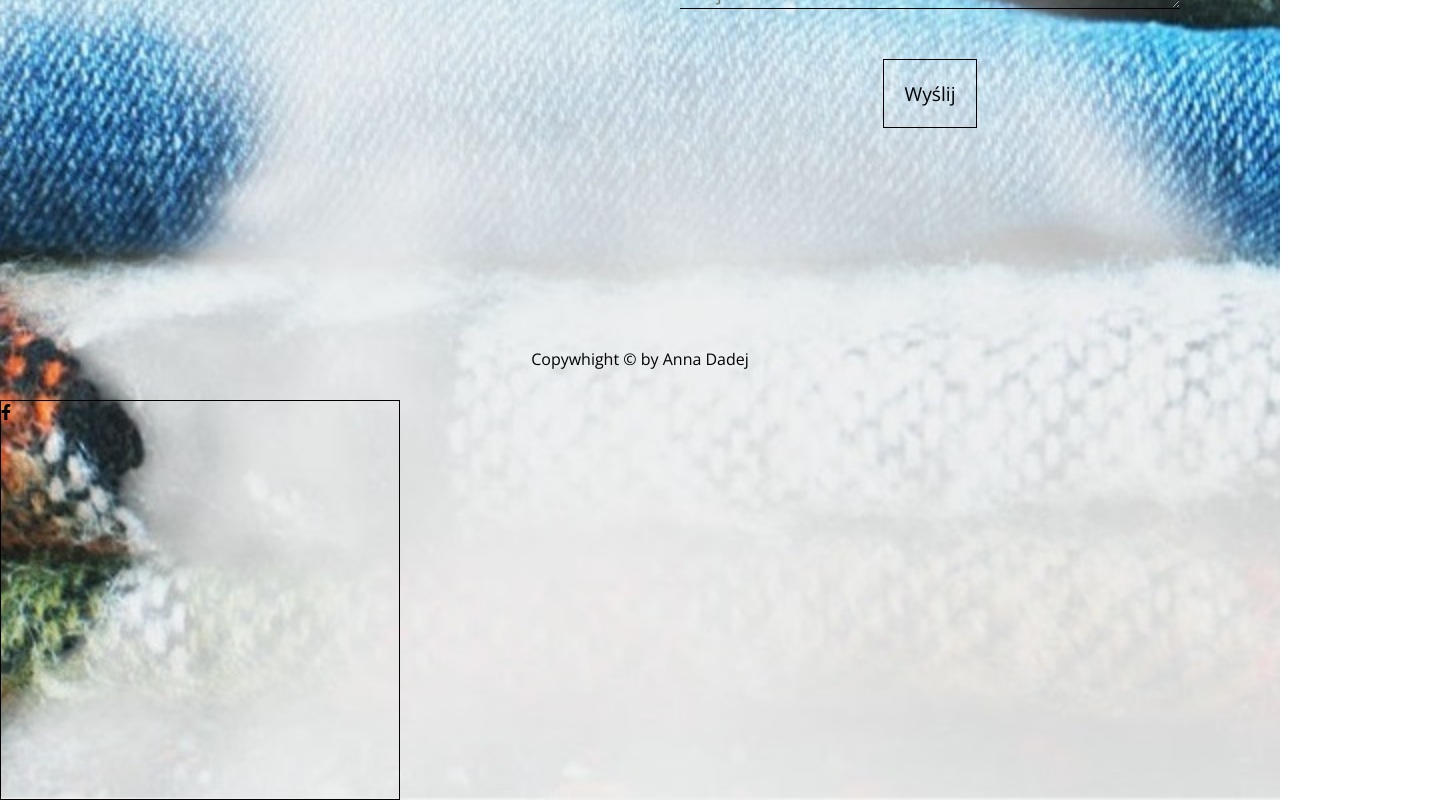
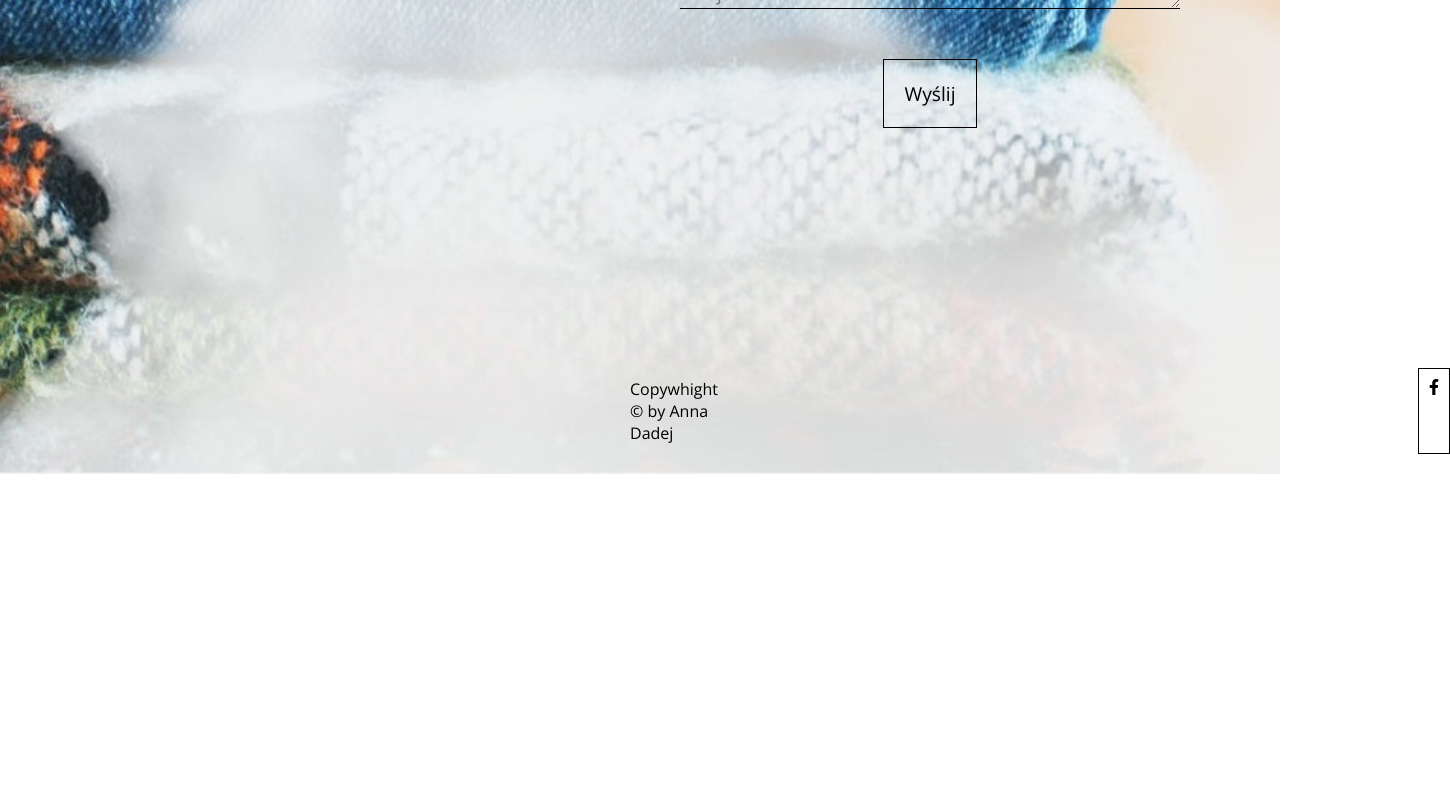
Before and after one commit to gruzin2046/OddajRzeczy, a React (Create React App) app: page / in a window 1280 px wide. Shown: the part 4885-5685 px from the top of the page, 1450 px wide, since content can reach past the window. After the commit the page ends 5359 px from the top, so only its background shows below. Built offline with nearby package versions, Linux system fonts and the light colour scheme.

Commit message:
footer bottom

```diff
--- a/src/components/footer.jsx
+++ b/src/components/footer.jsx
@@ -23,13 +23,12 @@ export default class Footer extends Component {
                         <button className="formBtn">Wyślij</button>
                     </div>
                 </div>
-                <div className="copywright">
-                    <p>Copywhight &copy; by Anna Dadej</p>
+                <div className="bottom">
+                    <p className="copywright">Copywhight &copy; by Anna Dadej</p>
+                    <div className="socialMedia">
+                        <FontAwesomeIcon icon={['fab', 'facebook-f']} />
+                    </div>
                 </div>
-                <div className="icons">
-                    <FontAwesomeIcon icon={['fab', 'facebook-f']} />
-                </div>
-
             </div>
         </div>
         );
--- a/src/css_files/footer.scss
+++ b/src/css_files/footer.scss
@@ -69,13 +69,19 @@ textarea {
 }
 
 .copywright {
-    margin: 30px;
+    //width: 300px;
+    margin: 30px 0 30px 800px;
+}
+
+.socialMedia {
+    display: flex;
+    justify-self: flex-end;
+    margin: 20px 0 20px 700px;
+    padding: 10px;
+    border: 1px solid black;
+}
+
+.bottom {
     display: flex;
     justify-content: center;
 }
-
-.icons {
-    height: 400px;
-    width: 400px;
-    border: 1px solid black;
-}
```
